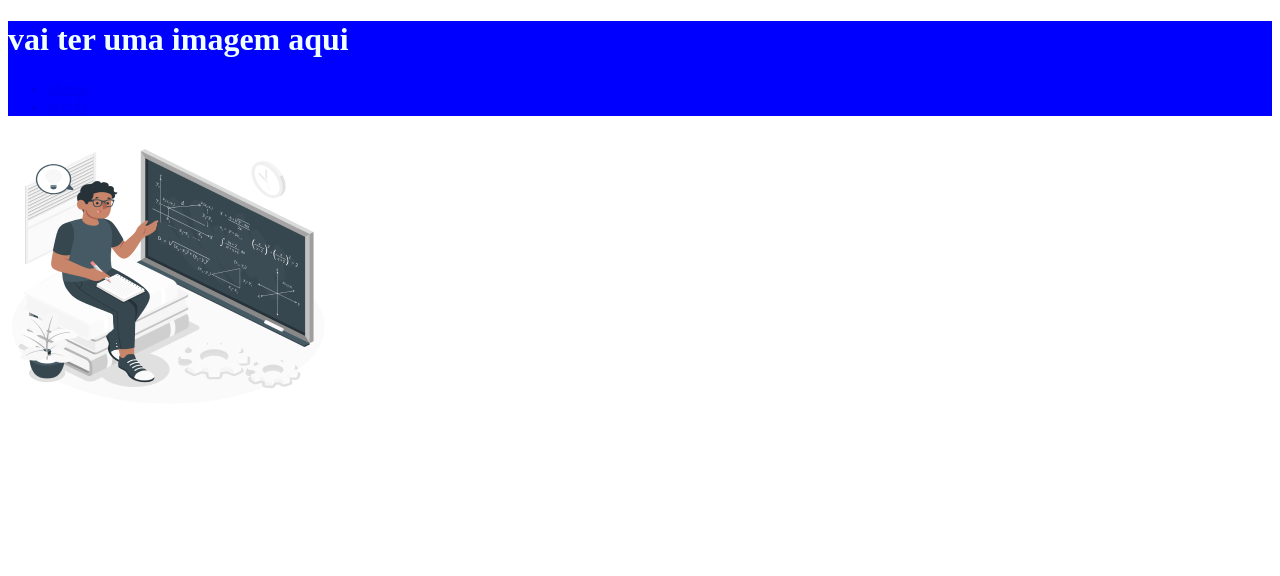
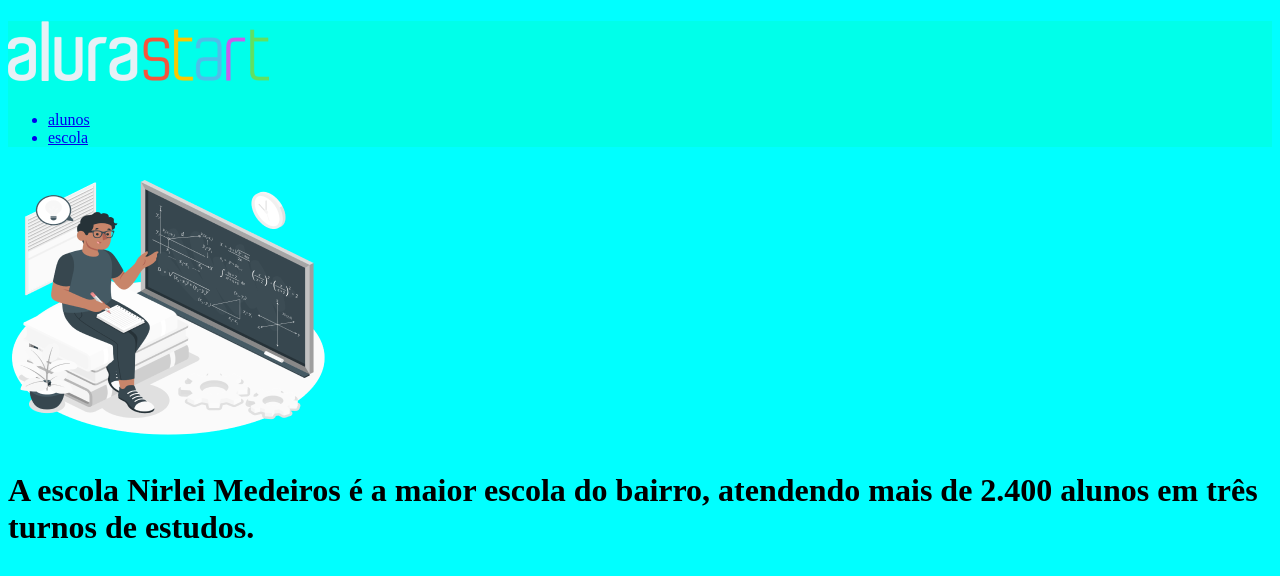
Before and after one commit to 459352578/alura, a plain HTML site: page alura-main/index.html in a window 1280 px wide. Drawn offline with Linux system fonts and the light colour scheme.

Commit message:
Add files via upload
realizado atualizações

```diff
--- a/alura-main/index.html
+++ b/alura-main/index.html
@@ -9,7 +9,7 @@
 </head>
 
 <header>
-    <h1>vai ter uma imagem aqui</h1>
+    <h1><img src="./img/alurastart logo 1 (4).png" alt="foto de alura start"></h1>
     <ul>
 
 
@@ -20,5 +20,13 @@
 </html>
 </header>
 <body>
-    <img src="./img/Formula-amico 1.png" alt="foto escola">
+    <div>
+        <img src="./img/Formula-amico 1.png" alt="foto que representa um aluno e um quadro ao fundo">
+
+
+    </div>
+    <h1>A escola Nirlei Medeiros é a maior escola do bairro, atendendo mais de 2.400 alunos em três turnos de estudos.
+
+    </h1>
+
 </body>
--- a/alura-main/nossosAlunos/nossosalunos.css
+++ b/alura-main/nossosAlunos/nossosalunos.css
@@ -0,0 +1,3 @@
+body {
+background-color: blanchedalmond;
+}
--- a/alura-main/style.css
+++ b/alura-main/style.css
@@ -1,3 +1,5 @@
 header {
-    background-color: blue;color: azure;
+    background-color: rgb(0, 255, 234);color: azure;
 }
+
+body { background-color: aqua;}
```
Also changed, not shown: alura-main/nossosAlunos/nossosAlunos.html (+2 -0 lines), alura-main/img/alurastart logo 1 (4).png (added).
